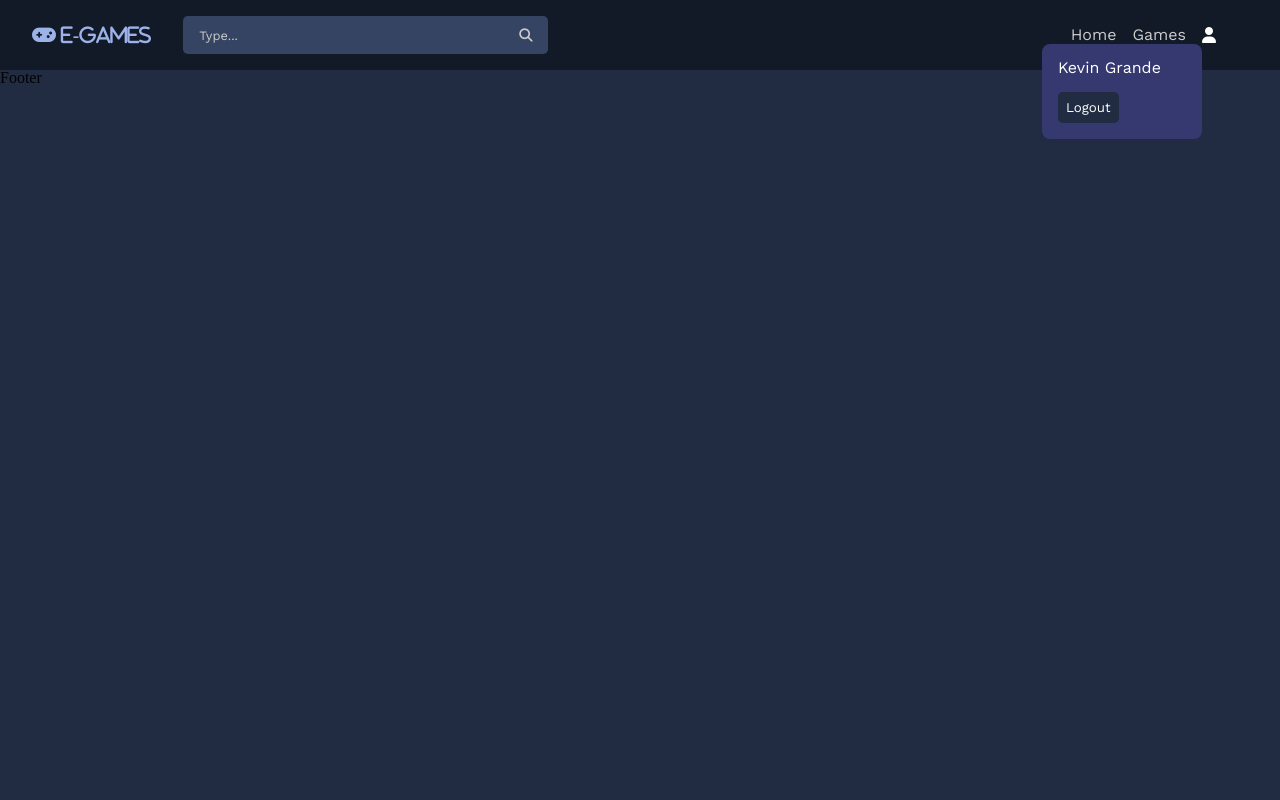
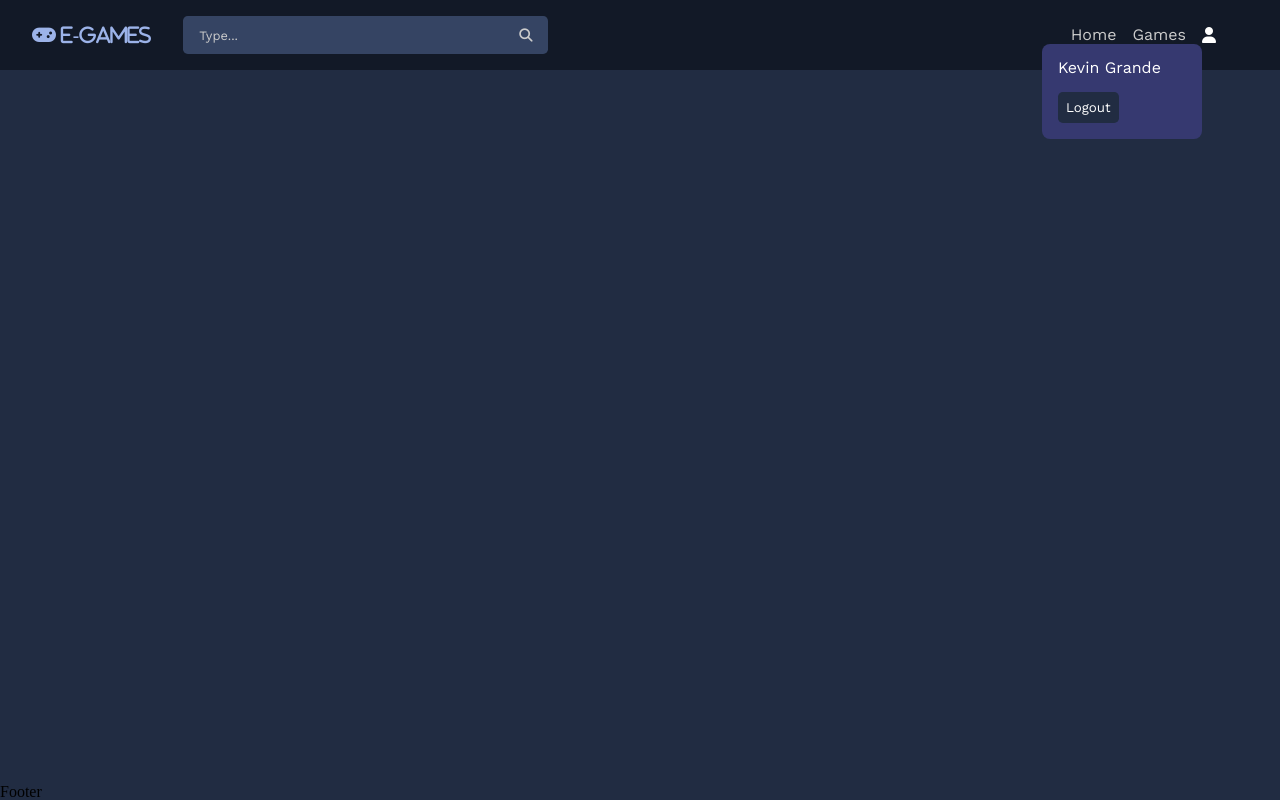
Before and after one commit to kevinllou/game-store, a React (Create React App) app: page / in a window 1280 px wide. Built offline with nearby package versions, Linux system fonts and the light colour scheme.

Commit message:
UPDATE: structure of rootcomponent

```diff
--- a/src/components/Root/RootComponent.tsx
+++ b/src/components/Root/RootComponent.tsx
@@ -5,10 +5,12 @@ import { Outlet } from 'react-router-dom';
 
 export default function RootComponent() {
   return (
-    <>
+    <div className='App'>
       <Navbar />
-      <Outlet />
+      <main>
+        <Outlet />
+      </main>
       <Footer />
-    </>
+    </div>
   )
 }
```
